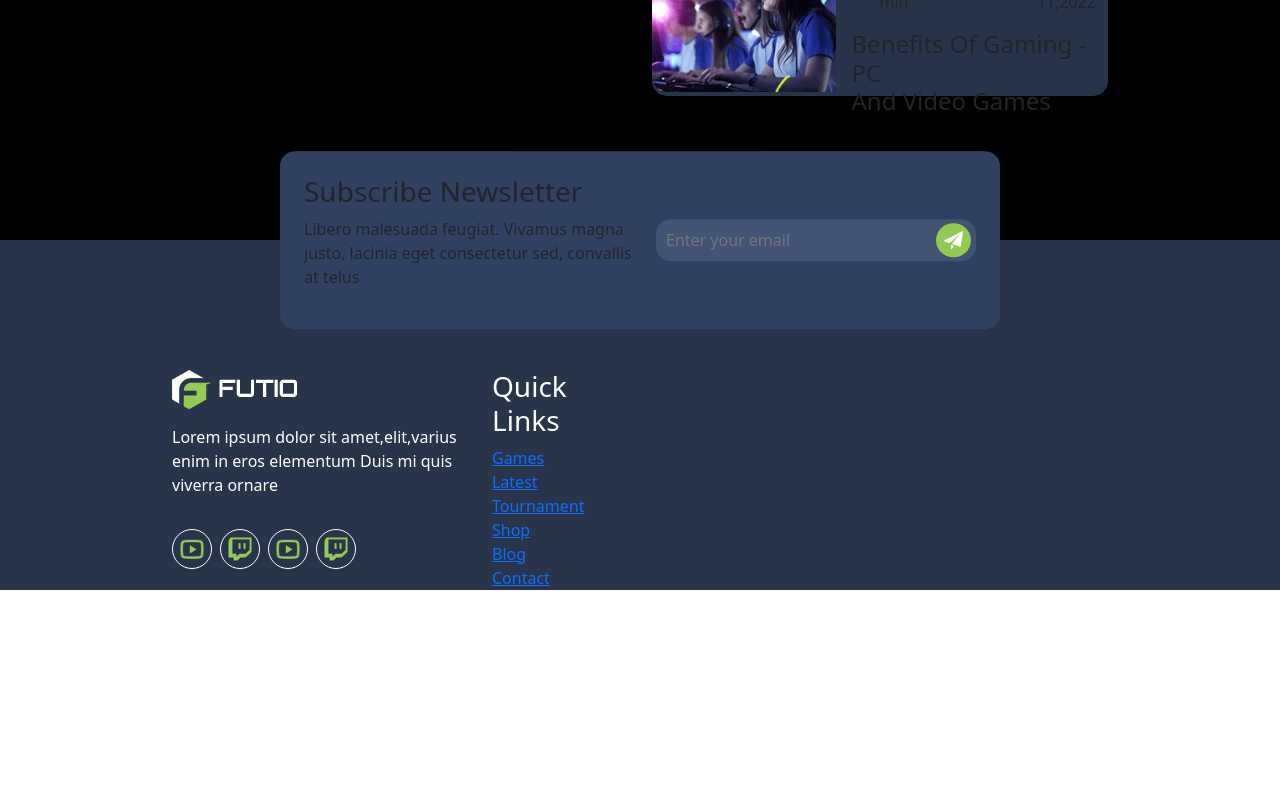
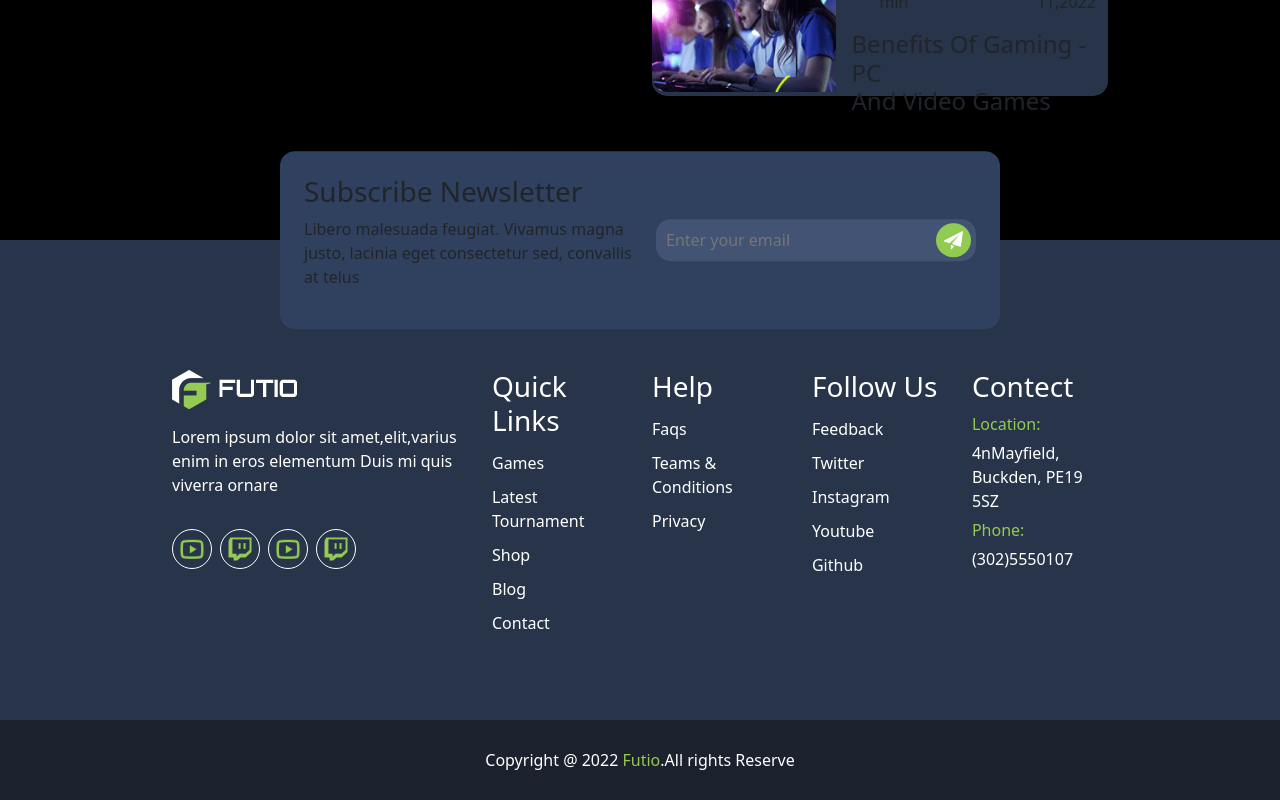
Before and after one commit to RiccardoVoltolina/proj-html-vuejs, a Vue app: page / in a window 1280 px wide. Shown: the part 5703-6503 px from the top of the page. Before the commit the page ends 6293 px from the top, so only its background shows below. Built offline with nearby package versions, Linux system fonts and the light colour scheme; what lord-icon-element would draw is missing.

Commit message:
finish footer structure

```diff
--- a/src/components/AppFooter.vue
+++ b/src/components/AppFooter.vue
@@ -6,24 +6,40 @@ export default {
             footerInfos: [
                 {//card1
                     h3: 'Quick Links',
-                    a: ['Games', 'Latest Tournament', 'Shop', 'Blog', 'Contact']
+                    a: ['Games', 'Latest Tournament', 'Shop', 'Blog', 'Contact'],
+
                 },
-
-            ]
+                {//card2
+                    h3: 'Help',
+                    a: ['Faqs', 'Teams & Conditions', 'Privacy',]
+                },
+                {//card3
+                    h3: 'Follow Us',
+                    a: ['Feedback', 'Twitter', 'Instagram', 'Youtube', 'Github']
+                },
+            ],
+            FooterInfoContacts: [
+                {//card4
+                    h3: 'Contect',
+                    aLocation: ['4nMayfield, Buckden, PE19 5SZ'],
+                    aPhone: ['(302)5550107']
+                },
+            ],
         }
     },
 }
 </script>
 
 <template>
-    <footer class="bg_secondary">
+    <footer class="">
         <div class="container w-75">
-                <div class="row">
+            <div class="row pb_5rem">
                 <div class="col-4 d-flex flex-column">
                     <div>
                         <img src="../assets/images/header-images/header logo.png" alt="">
                     </div>
-                        <p class="py-3">Lorem ipsum dolor sit amet,elit,varius enim in eros elementum Duis mi quis viverra ornare</p>
+                    <p class="py-3">Lorem ipsum dolor sit amet,elit,varius enim in eros elementum Duis mi quis viverra
+                        ornare</p>
                     <div class="d-flex">
                         <div class="d-flex footer_icon">
                             <img src="../assets/images/icon/youtube.png" alt="">
@@ -39,25 +55,36 @@ export default {
                         </div>
                     </div>
                 </div>
-                    <div class="col-2">
+                <div class="col-2" v-for="footerInfo in footerInfos">
                     <div class="d-flex">
-                            <div v-for="footerInfo in footerInfos" class="d-flex flex-column">
+                        <div class="d-flex flex-column">
                             <h3>{{ footerInfo.h3 }}</h3>
                             <a v-for="a in footerInfo.a" href="">{{ a }}</a>
                         </div>
                     </div>
                 </div>
+                <div class="col-2" v-for="FooterInfoContact in FooterInfoContacts">
+                    <div class="d-flex">
+                        <div class="d-flex flex-column">
+                            <h3>{{ FooterInfoContact.h3 }}</h3>
+                            <div class="color_gray_fluo">Location:</div>
+                            <a v-for="a in FooterInfoContact.aLocation" href="">{{ a }}</a>
+                            <div class="color_gray_fluo">Phone:</div>
+                            <a v-for="aPhone in FooterInfoContact.aPhone" href="">{{ aPhone }}</a>
                         </div>
-
+                    </div>
+                </div>
+            </div>
+        </div>
+        <div class="copyright_footer d-flex justify-content-center align-items-center">
+            <div class="">Copyright @ 2022 <span class="color_gray_fluo">Futio</span>.All rights Reserve</div>
         </div>
     </footer>
 </template>
 
 <style lang="scss" scoped>
-
-.bg_secondary {
+footer {
     background-color: #28344a;
-
 }
 
 h3 {
@@ -67,6 +94,7 @@ h3 {
 p {
     color: white;
 }
+
 .footer_icon {
     border: 1px solid white;
     border-radius: 50%;
@@ -85,6 +113,28 @@ p {
         color: white;
 
     }
+
 }
 
+a {
+    text-decoration: none;
+    color: white;
+    width: fit-content;
+    margin-top: 5px;
+    margin-bottom: 5px;
+}
+
+.color_gray_fluo {
+    color: #92cb52;
+}
+
+.pb_5rem {
+    padding-bottom: 5rem;
+}
+
+.copyright_footer {
+    background-color: #1b212d;
+    color: white;
+    height: 80px;
+}
 </style>
```
Lines whose indentation alone changed are shown as unchanged.
